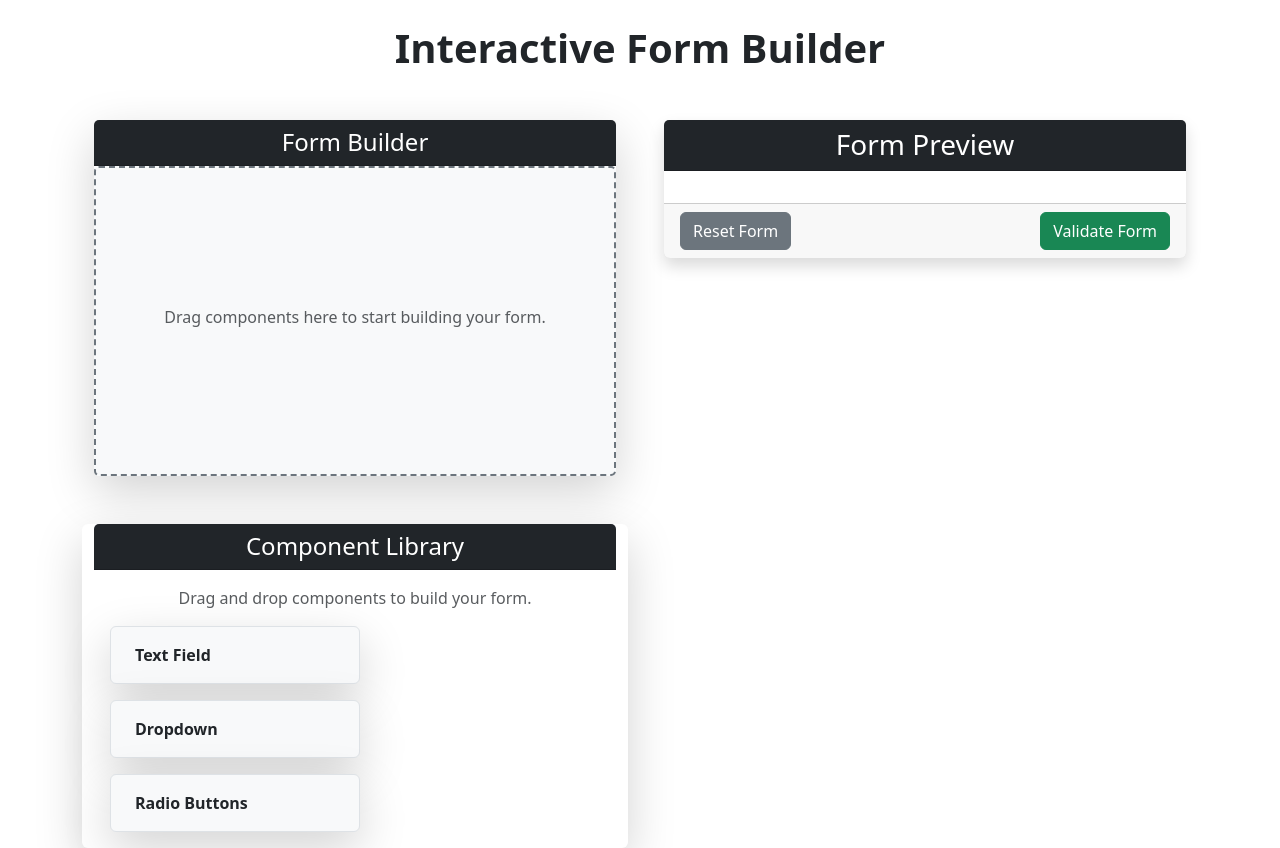
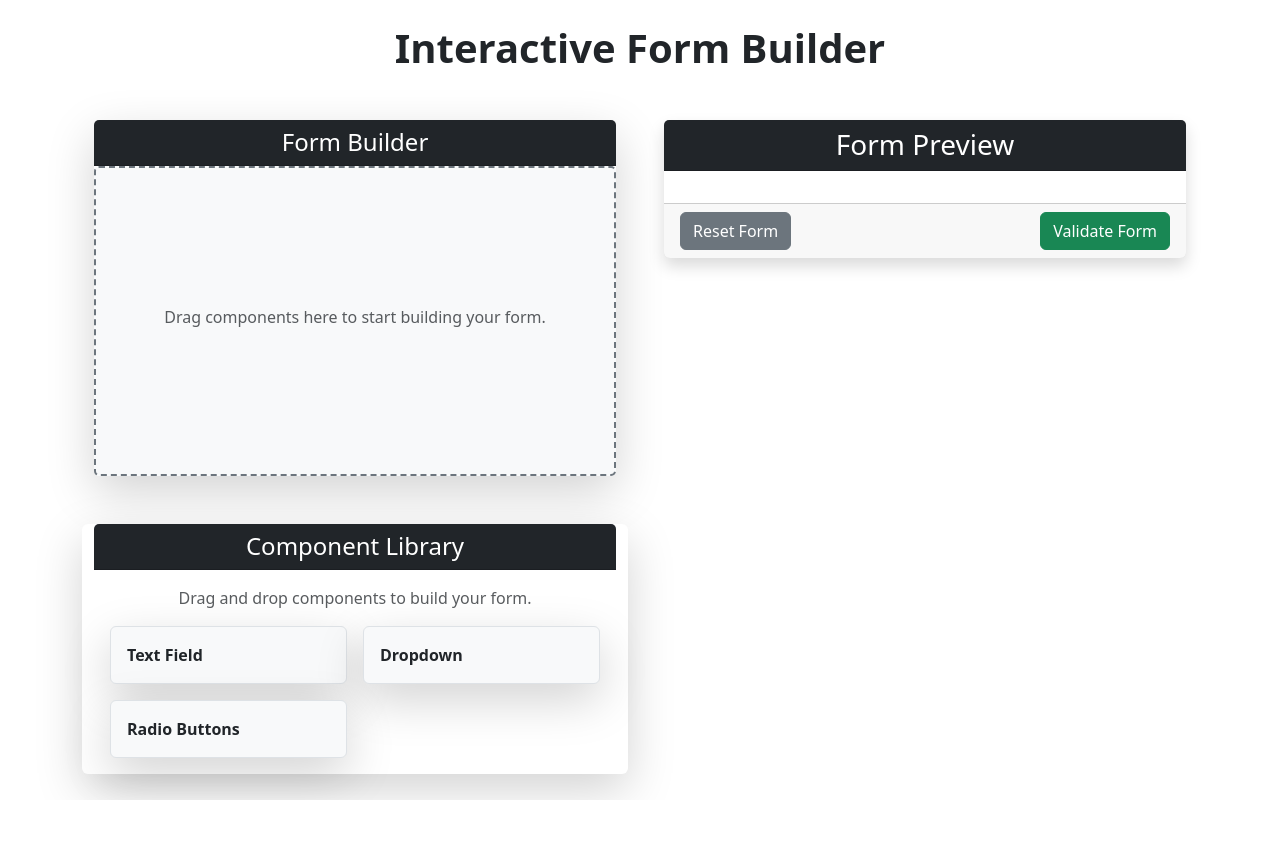
Before and after one commit to saugat21/drag-form, a React (Vite) app: page / in a window 1280 px wide. After the commit the page ends 800 px from the top, so only its background shows below. Built offline with nearby package versions, Linux system fonts and the light colour scheme.

Commit message:
footer implemented

```diff
--- a/src/App.jsx
+++ b/src/App.jsx
@@ -6,7 +6,8 @@ import FormPreview from './components/FormPreview';
 import { ToastContainer } from "react-toastify";
 
 const App = () => {
- const [formComponents, setFormComponents] = useState([]);
+  const [formComponents, setFormComponents] = useState([]);
+
 
  return (
    <div className="container mt-4">
@@ -22,9 +23,9 @@ const App = () => {
          <FormPreview formComponents={formComponents} />
        </div>
      </div>
+
      <ToastContainer position="top-right" autoClose={2000} />
    </div>
-
  );
 }
 
--- a/src/components/FormComponentLibrary.jsx
+++ b/src/components/FormComponentLibrary.jsx
@@ -16,29 +16,31 @@ const FormComponentLibrary = ({ setSelectedComponent }) => {
        <p className="text-muted">
          Drag and drop components to build your form.
        </p>
-       <div className="d-flex flex-wrap gap-3">
+       <div className="row g-3">
          {components.map((component) => (
            <div
              key={component.type}
+             className="col-12 col-md-6" // Responsive columns
+           >
+             <div
                className="p-3 border rounded shadow-lg d-flex align-items-center justify-content-between bg-light"
                draggable
                onDragStart={() => setSelectedComponent(component)}
                style={{
                  cursor: "grab",
-               width: "100%",
-               maxWidth: "250px",
                  transition: "transform 0.2s",
                }}
                onMouseOver={(e) =>
                  (e.currentTarget.style.transform = "scale(1.05)")
                }
-             onMouseOut={(e) => (e.currentTarget.style.transform = "scale(1)")}
+               onMouseOut={(e) =>
+                 (e.currentTarget.style.transform = "scale(1)")
+               }
              >
                <div className="d-flex align-items-center">
-               <i className={`bi ${component.icon} fs-4 text-primary me-2`}></i>
                  <span className="fw-semibold">{component.label}</span>
                </div>
-             <i className="bi bi-arrows-move text-secondary"></i>
+             </div>
            </div>
          ))}
        </div>
```
Also changed, not shown: src/components/Footer.jsx (added, +14 -0 lines). Lines whose indentation alone changed are shown as unchanged.
